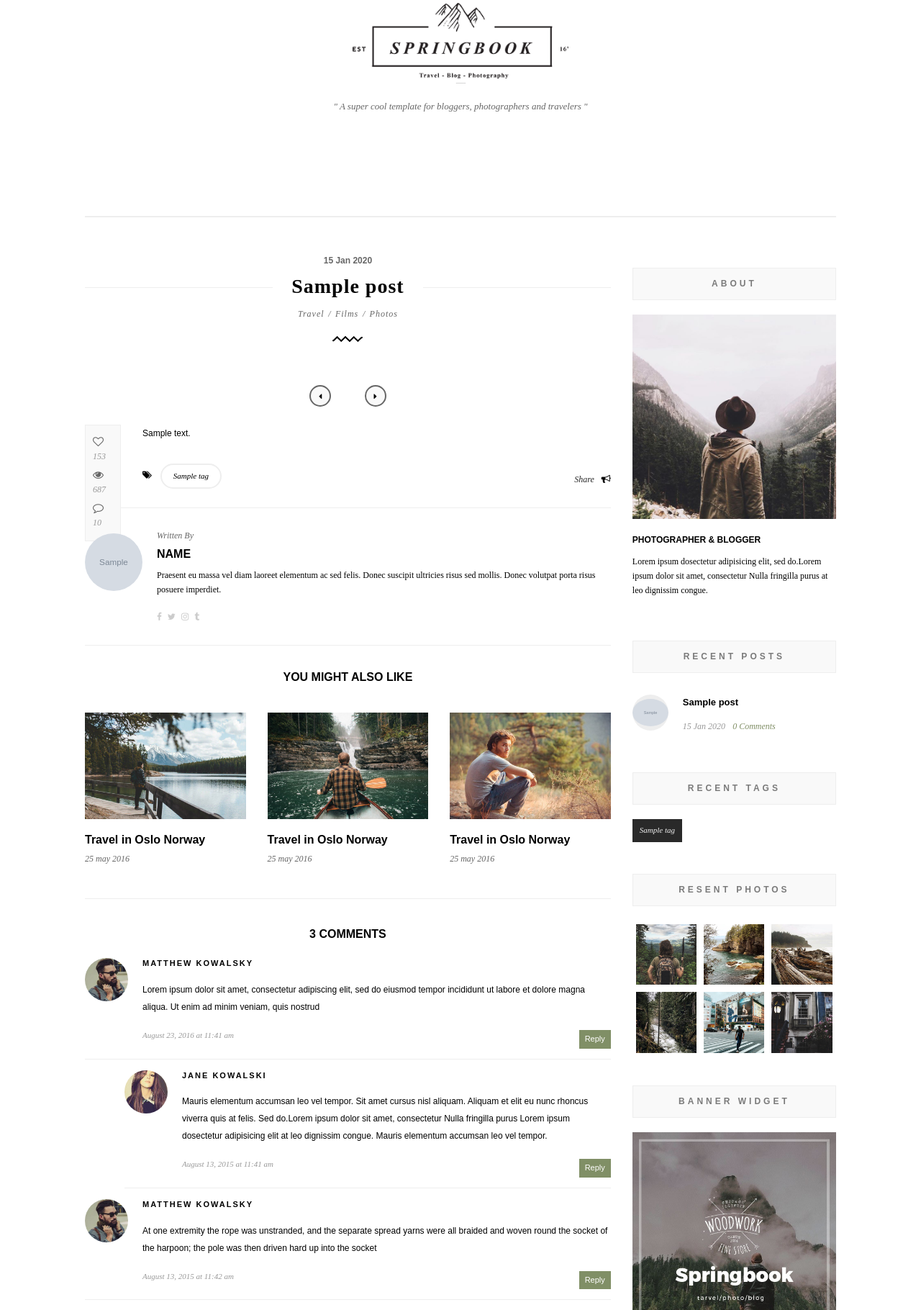
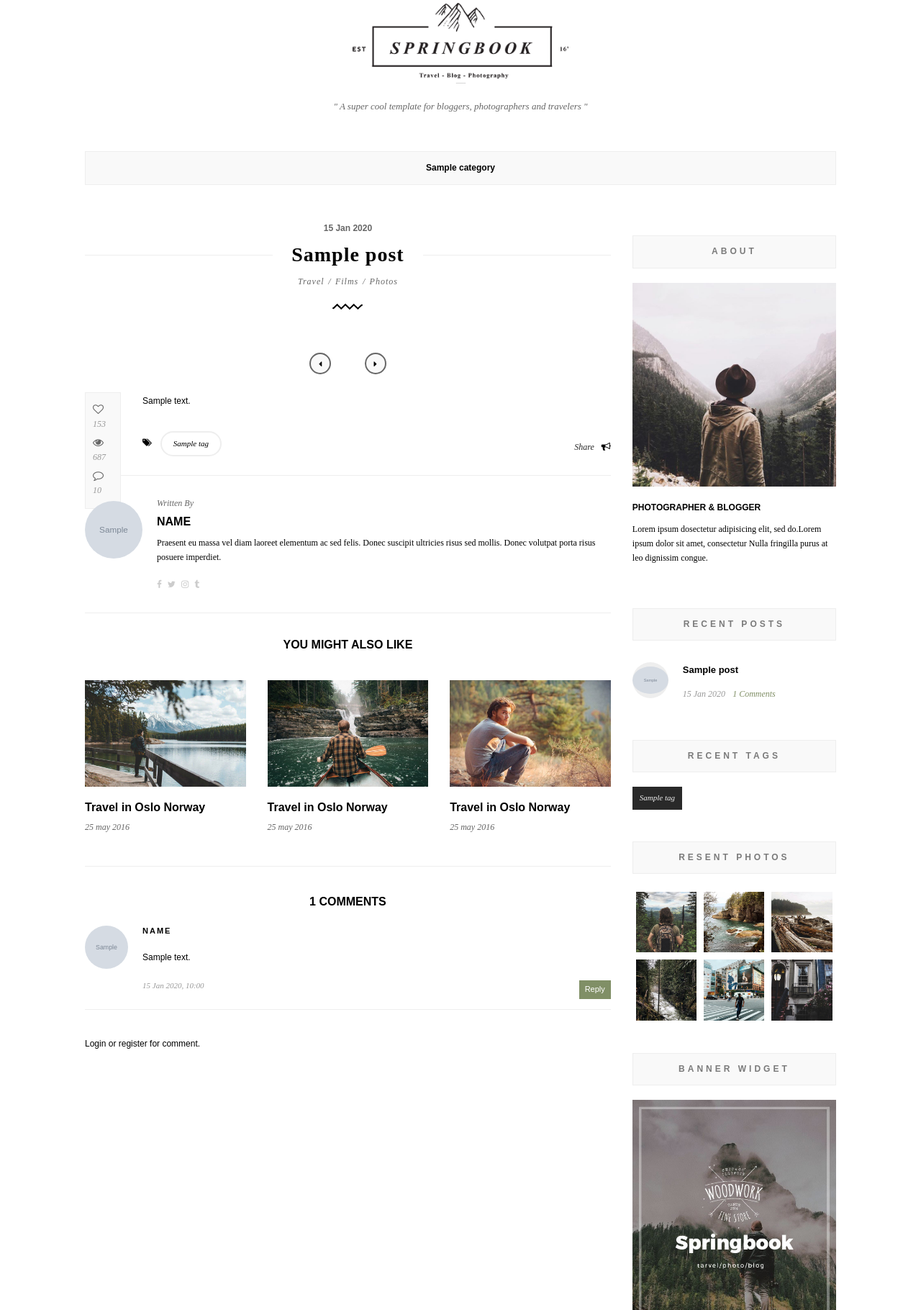
Before and after one commit to inn-u/blog, a Django app: a page that uses templates/post-single.html in a window 1280 px wide. Shown: the part 136-1956 px from the top of the page at 72% size. Run offline with Django 5.2, Linux system fonts and the light colour scheme; tables that the repository leaves empty hold one stand-in row (values such as "Sample post"); grey boxes marked "Sample" are stand-in pictures; some libraries are stand-ins or nearby versions.

Commit message:
comments and repry logic

```diff
--- a/blog/context_processors.py
+++ b/blog/context_processors.py
@@ -1,8 +1,12 @@
+from django.db.models import Count
+
 from .models import Post, Category
 
 
 def recent_posts(request):
-    posts = Post.objects.order_by('-published_date')[:3]
+    posts = Post.objects.annotate(comment_count=Count('comments')).order_by(
+        '-published_date'
+    )[:3]
     return {'recent_posts': posts}
 
 
--- /dev/null
+++ b/blog/forms.py
@@ -0,0 +1,22 @@
+from django import forms
+from .models import Comment
+
+
+class CommentForm(forms.ModelForm):
+    class Meta:
+        model = Comment
+        fields = ['text']
+        widgets = {
+            'text': forms.Textarea(
+                attrs={'rows': 3, 'placeholder': 'Add your comment here.'}
+            ),
+        }
+        labels = {
+            'text': '',
+        }
+
+        def clean_text(self):
+            text = self.cleaned_data.get('text', '').strip()
+            if not text:
+                raise forms.ValidationError("Comment can't be empty.")
+            return text
--- a/blog/templatetags/custom_filters.py
+++ b/blog/templatetags/custom_filters.py
@@ -1,5 +1,5 @@
 from django import template
-from blog.models import Tag
+from blog.models import Tag, Comment
 from django.db.models import Max
 
 register = template.Library()
@@ -31,3 +31,8 @@ def get_recent_tags(limit=10):
         .filter(latest_use__isnull=False)
         .order_by('-latest_use')[:limit]
     )
+
+
+@register.simple_tag
+def get_latest_comments():
+    return Comment.objects.select_related('user', 'post').order_by('-creation_date')[:2]
--- a/blog/urls.py
+++ b/blog/urls.py
@@ -1,13 +1,13 @@
 from django.urls import path
 
-from .views import AboutPage, ContactPage, Error404, ListPostView, SingePostView
+from .views import AboutPage, ContactPage, Error404, ListPostView, SinglePostView
 
 urlpatterns = [
     path('about/', AboutPage.as_view(), name='about'),
     path('contact/', ContactPage.as_view(), name='contact'),
     path('preview-404/', Error404.as_view(), name='preview-404/'),
     path('', ListPostView.as_view(), name='post_list'),
-    path('<slug:slug>/', SingePostView.as_view(), name='post_detail'),
+    path('<slug:slug>/', SinglePostView.as_view(), name='post_detail'),
     path('tag/<slug:tag_slug>/', ListPostView.as_view(), name='posts_by_tag'),
     path(
         'category/<slug:category_slug>/', ListPostView.as_view(), name='post_category'
--- a/blog/views.py
+++ b/blog/views.py
@@ -1,7 +1,8 @@
-from django.shortcuts import get_object_or_404
+from django.shortcuts import get_object_or_404, redirect
 from django.views.generic import DetailView, ListView, TemplateView
 
-from .models import Post, Tag, Category
+from .forms import CommentForm
+from .models import Post, Tag, Category, Comment
 
 
 class HomePageView(TemplateView):
@@ -19,12 +20,50 @@ class HomePageView(TemplateView):
         return context
 
 
-class SingePostView(DetailView):
+class SinglePostView(DetailView):
     template_name = 'post-single.html'
     model = Post
     context_object_name = 'post'
     slug_field = 'slug'
     slug_url_kwarg = 'slug'
+
+    def get_context_data(self, **kwargs):
+        context = super().get_context_data(**kwargs)
+        context['form'] = CommentForm()
+        context['comments'] = self.object.comments.filter(parent__isnull=True).order_by(
+            '-creation_date'
+        )
+
+        parent_id = self.request.GET.get('parent')
+        if parent_id and parent_id.isdigit():
+            parent_comment = self.object.comments.filter(id=parent_id).first()
+            context['reply_to'] = parent_comment
+        else:
+            context['reply_to'] = None
+        return context
+
+    def post(self, request, *args, **kwargs):
+        self.object = self.get_object()
+        form = CommentForm(request.POST)
+        if form.is_valid():
+            comment = form.save(commit=False)
+            comment.post = self.object
+            comment.user = request.user
+
+            parent_id = request.POST.get('parent_id')
+            if parent_id:
+                try:
+                    parent_comment = Comment.objects.get(id=parent_id, post=self.object)
+                    comment.parent = parent_comment
+                except Comment.DoesNotExist:
+                    comment.parent = None
+
+            comment.save()
+            return redirect(self.request.path)
+
+        context = self.get_context_data()
+        context['form'] = form
+        return self.render_to_response(context)
 
 
 class AboutPage(TemplateView):
--- a/templates/partials/footer.html
+++ b/templates/partials/footer.html
@@ -1,4 +1,7 @@
 {% load static %}
+{% load custom_filters %}
+
+
   <div class="subscribe-wrap fw-wrap">
       <div class="bg"  data-bg="{% static 'images/dec/1.jpg' %}"></div>
       <div class="container">
@@ -21,6 +24,8 @@
             <p>" Nulla fringilla purus at leo dignissim congue. Mauris elementum accumsan leo vel tempor. Sit amet cursus nisl aliquam. Aliquam et elit eu nunc. "</p>
           </div>
         </div>
+
+        <!-- Resent post widget -->
         <div class="footer-widget-inner">
           <div class="footer-widget">
             <h3>Recent posts</h3>
@@ -36,7 +41,7 @@
                             <h4><a href="{{ post.get_absolute_url }}">{{ post.title }}</a></h4>
                             <div class="recent-post-opt">
                                 <span class="post-date">{{ post.published_date|date:"d M Y" }}</span>
-                                <a href="index.html#" class="post-comments">0 Comments</a>
+                                <a href="#" class="post-comments">{{ post.comment_count }} Comments</a>
                             </div>
                         </div>
                     </li>
@@ -47,20 +52,33 @@
             </div>
           </div>
         </div>
+        <!--End resent post windget-->
+
+        <!-- Last comment widget-->
         <div class="footer-widget-inner">
           <div class="footer-widget">
             <h3>Last comments</h3>
             <div class="comment-widget">
               <ul class="comm-list">
-                <li>
-                  <span class="comm-date">17 May 2016</span>
-                  <p>At tincidunt erat hendrerit. Vestibulum ultrices ipsum id</p>
-                  <div class="commnet-link">By Markus on <a href="#" class="comment-link">Post with slider</a></div>
-                </li>
+                {% get_latest_comments as latest_comments %}
+                {% for comment in latest_comments %}
+                    <li>
+                      <span class="comm-date">{{ comment.creation_date|date:"d M Y, H:i" }}</span>
+                      <p>{{ comment.text|truncatechars:50 }}</p>
+                      <div class="commnet-link">
+                          By {{ comment.user|display_name }} on
+                          <a href="{{ comment.post.get_absolute_url }}" class="comment-link">{{ comment.post.title }}</a>
+                      </div>
+                    </li>
+                {% empty %}
+                    <li>No comments yet.</li>
+                {% endfor %}
               </ul>
             </div>
           </div>
         </div>
+        <!-- End last comment widget-->
+
         <div class="footer-widget-inner">
           <div class="footer-widget">
             <h3>Our instagram</h3>
--- a/templates/partials/main-sidebar.html
+++ b/templates/partials/main-sidebar.html
@@ -30,7 +30,7 @@
                             <h4><a href="{{ post.get_absolute_url }}">{{ post.title }}</a></h4>
                             <div class="recent-post-opt">
                                 <span class="post-date">{{ post.published_date|date:"d M Y" }}</span>
-                                <a href="index.html#" class="post-comments">0 Comments</a>
+                                <a href="index.html#" class="post-comments">{{ post.comment_count }} Comments</a>
                             </div>
                         </div>
                     </li>
--- a/templates/post-single.html
+++ b/templates/post-single.html
@@ -3,26 +3,13 @@
 {% load custom_filters %}
 
 {% block content %}
-<div id="main">
-    <div id="wrapper"
-        <!-- hero wrap -->
-        <!-- hero wrap end-->
+
 <div class="clearfix"></div>
 <div class="container">
-            <!-- category-nav  -->
-            <div class="category-nav">
-                <div class="category-nav-inner">
-<!--                        <span class="cat-button">Categories</span>-->
-<!--                        <ul>-->
-<!--                            <li><a href="post-single.html#">Travel</a><span class="tool-count">10</span></li>-->
-<!--                            <li><a href="post-single.html#">Films</a><span class="tool-count">12</span></li>-->
-<!--                            <li><a href="post-single.html#">Outdoor</a><span class="tool-count">4</span></li>-->
-<!--                            <li><a href="post-single.html#">Photos</a><span class="tool-count">5</span></li>-->
-<!--                            <li><a href="post-single.html#">Lifestyle</a><span class="tool-count">23</span></li>-->
-<!--                        </ul>-->
-<!--                    </div>-->
-            </div>
-            <!-- category-nav  end-->
+    <!--Category bar holder-->
+    {% include "partials/category-navigation.html" %}
+    <!--End category bar holder-->
+
     <!-- article-holder -->
     <div class="article-holder">
         <!-- article-wrap-->
@@ -91,6 +78,7 @@
                 </div>
             </article>
             <!-- article end -->
+
             <!--author -->
             <div class="post-author">
                 <div class="post-author-wrap">
@@ -135,72 +123,95 @@
                 <!-- 3 end-->
             </div>
             <!-- post-related  end-->
+
             <!-- comments -->
             <div class="post-comments" id="comments">
-                        <h3 class="middle-title"> 3 Comments</h3>
+            <h3 class="middle-title">{{ comments.count }} Comments</h3>
+            {% for comment in comments %}
                 <ul class='comments'>
                     <li class="comment">
                         <div class="thecomment">
                             <div class="author-img">
-                                        <img  src="{% static 'images/author.jpg' %}"  alt="">
+                                <img src="{{ comment.user.profile.avatar.url }}" alt="">
                             </div>
                             <div class="comment-text">
-                                        <span class="author">Matthew  Kowalsky</span>
-                                        <p>Lorem ipsum dolor sit amet, consectetur adipiscing elit, sed do eiusmod tempor incididunt ut labore et dolore magna aliqua. Ut enim ad minim veniam, quis nostrud</p>
-                                        <span class="date">August 23, 2016 at 11:41 am</span>
+                                <span class="author">{{ comment.user|display_name }}</span>
+                                <p>{{ comment.text }}</p>
+                                <span class="date">{{ comment.creation_date|date:"d M Y, H:i" }}</span>
                                 <span class="reply">
-                                        <a  class='comment-reply-link' href='post-single.html#' >Reply</a>
+                                    <a class="comment-reply-link" href="?parent={{ comment.id }}#respond">Reply</a>
                                 </span>
                             </div>
                         </div>
                     </li>
+
+                    {% if comment.replies.all %}
+                        {% for reply in comment.replies.all %}
                             <li class="comment children">
                                 <div class="thecomment">
                                     <div class="author-img">
-                                        <img  src="{% static 'images/author2.jpg' %}"  alt="">
+                                        <img src="{{ reply.user.profile.avatar.url }}" alt="">
                                     </div>
                                     <div class="comment-text">
-                                        <span class="author">Jane Kowalski</span>
-                                        <p>Mauris elementum accumsan leo vel tempor. Sit amet cursus nisl aliquam. Aliquam et elit eu nunc rhoncus viverra quis at felis. Sed do.Lorem ipsum dolor sit amet, consectetur Nulla fringilla purus Lorem ipsum dosectetur adipisicing elit at leo dignissim congue. Mauris elementum accumsan leo vel tempor.</p>
-                                        <span class="date">August 13, 2015 at 11:41 am</span>
+                                        <span class="author">{{ reply.user|display_name }}</span>
+                                        <p>{{ reply.text }}</p>
+                                        <span class="date">{{ reply.creation_date|date:"d M Y, H:i" }}</span>
                                         <span class="reply">
-                                        <a  class='comment-reply-link' href='post-single.html#' >Reply</a>										</span>
-                                    </div>
-                                </div>
-                            </li>
-                            <!-- #comment-## -->
-                            <li class="comment">
-                                <div class="thecomment">
-                                    <div class="author-img">
-                                        <img  src="{% static 'images/author.jpg' %}" alt="">
-                                    </div>
-                                    <div class="comment-text">
-                                        <span class="author">Matthew  Kowalsky</span>
-                                        <p>At one extremity the rope was unstranded, and the separate spread yarns were all braided and woven round the socket of the harpoon; the pole was then driven hard up into the socket</p>
-                                        <span class="date">August 13, 2015 at 11:42 am</span>
-                                        <span class="reply">
-                                        <a  class='comment-reply-link' href='post-single.html#' >Reply</a>
+                                            <a class="comment-reply-link" href="?parent={{ reply.id }}#respond">Reply</a>
                                         </span>
                                     </div>
                                 </div>
                             </li>
-                            <!-- #comment-## -->
+
+                            {% if reply.replies.all %}
+                                {% for subreply in reply.replies.all %}
+                                    <li class="comment children" style="margin-left: 30px;">
+                                        <div class="thecomment">
+                                            <div class="author-img">
+                                                <img src="{{ subreply.user.profile.avatar.url }}" alt="">
+                                            </div>
+                                            <div class="comment-text">
+                                                <span class="author">{{ subreply.user|display_name }}</span>
+                                                <p>{{ subreply.text }}</p>
+                                                <span class="date">{{ subreply.creation_date|date:"d M Y, H:i" }}</span>
+<!--                                                <span class="reply">-->
+<!--                                                    <a class="comment-reply-link" href="?parent={{ subreply.id }}#respond">Reply</a>-->
+<!--                                                </span>-->
+                                            </div>
+                                        </div>
+                                    </li>
+                                {% endfor %}
+                            {% endif %}
+                        {% endfor %}
+                    {% endif %}
                 </ul>
+            {% empty %}
+                <p>There are no comments here.</p>
+            {% endfor %}
+
             <!-- comment form -->
+            {% if user.is_authenticated %}
                 <div id="respond" class="comment-respond">
-                            <h3 id="reply-title" class="comment-reply-title">Leave a Reply  </h3>
-                            <form id="commentform" class="comment-form">
+                    <h3 id="reply-title" class="comment-reply-title">Leave a Comment </h3>
+                    <form id="commentform" class="comment-form" method="post" action="">
+                        {% csrf_token %}
+                        {{ form.non_field_errors }}
                         <p class="comment-form-comment">
-                                    <textarea id="comment" name="comment"></textarea>
+                             {{ form.text.errors }}
+                             {{ form.text }}
                         </p>
-                                <p class="comment-form-author"><label for="author">Name <span class="required">*</span></label>
-                                    <input  name="author" type="text" value=""/>
-                                </p>
-                                <p class="comment-form-email"><label for="email">Email <span class="required">*</span></label> <input id="email" name="email" type="text" value=""  /></p>
-                                <p class="comment-form-url"><label for="url">Website</label> <input id="url" name="url" type="text" value=""  /></p>
+                        {% if reply_to %}
+                            <input type="hidden" name="parent_id" value="{{ reply_to.id }}">
+                            <p>Replying to <strong>{{ reply_to.user|display_name }}</strong></p>
+                            <p><a href="{% url 'post_detail' slug=post.slug %}#respond">Cancel reply</a></p>
+                        {% endif %}
                         <p class="form-submit"><input name="submit" type="submit" id="submit" class="submit" value="Post Comment" /> </p>
                     </form>
                 </div>
+            {% else %}
+                <p><a href="{% url 'login' %}?next={{ request.path }}">Login</a>  or
+                    <a href="{% url 'register' %}">register</a> for comment.</p>
+            {% endif %}
             <!-- #respond -->
             </div>
             <!-- end comments div -->
@@ -213,7 +224,5 @@
     </div>
     <!-- article-holder  end-->
 </div>
-    </div>
-</div>
-<!--Main  end -->
+
 {% endblock %}
```
Also changed, not shown: blog/admin.py (+9 -1 lines), blog/models.py (+19 -0 lines), blog/migrations/0012_comment.py (added), blog/migrations/0013_comment_parent.py (added). Lines whose indentation alone changed are shown as unchanged.
